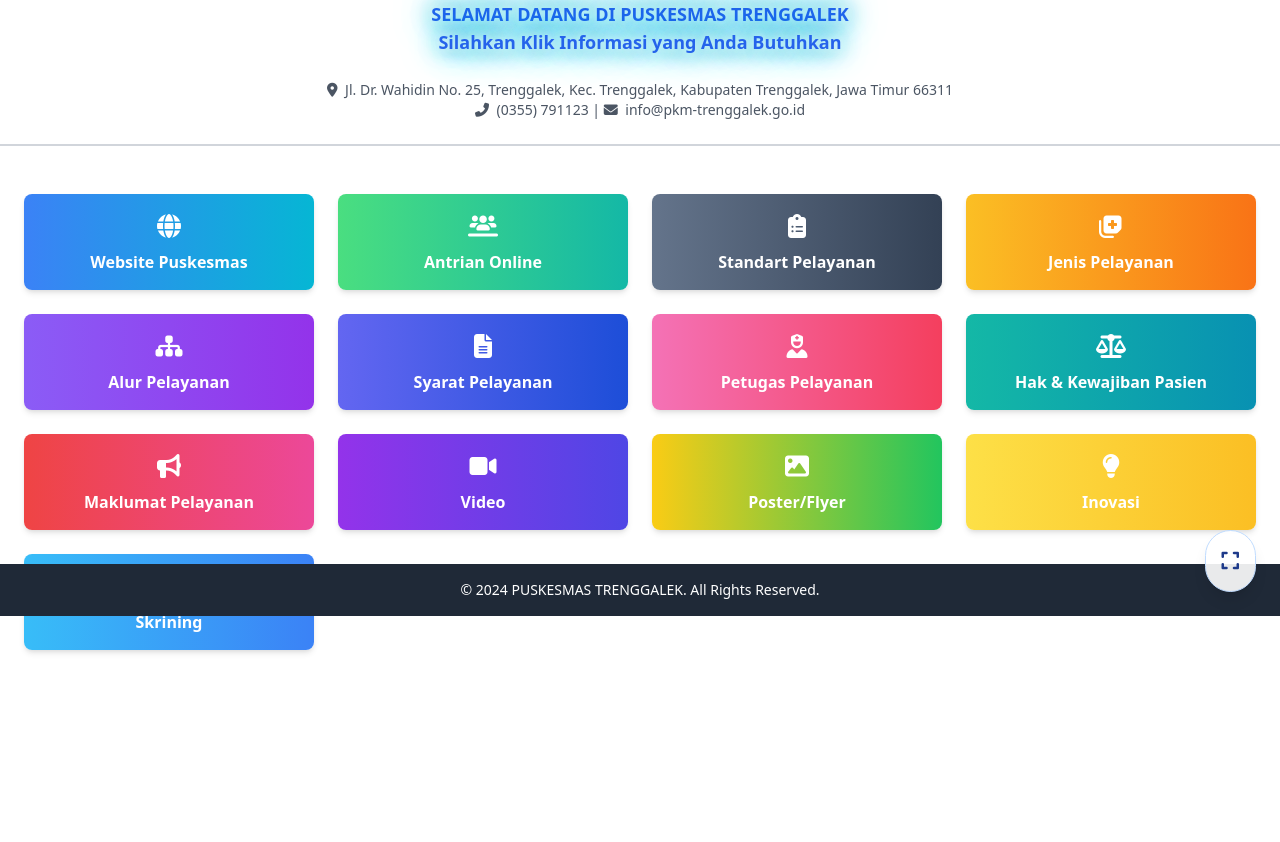
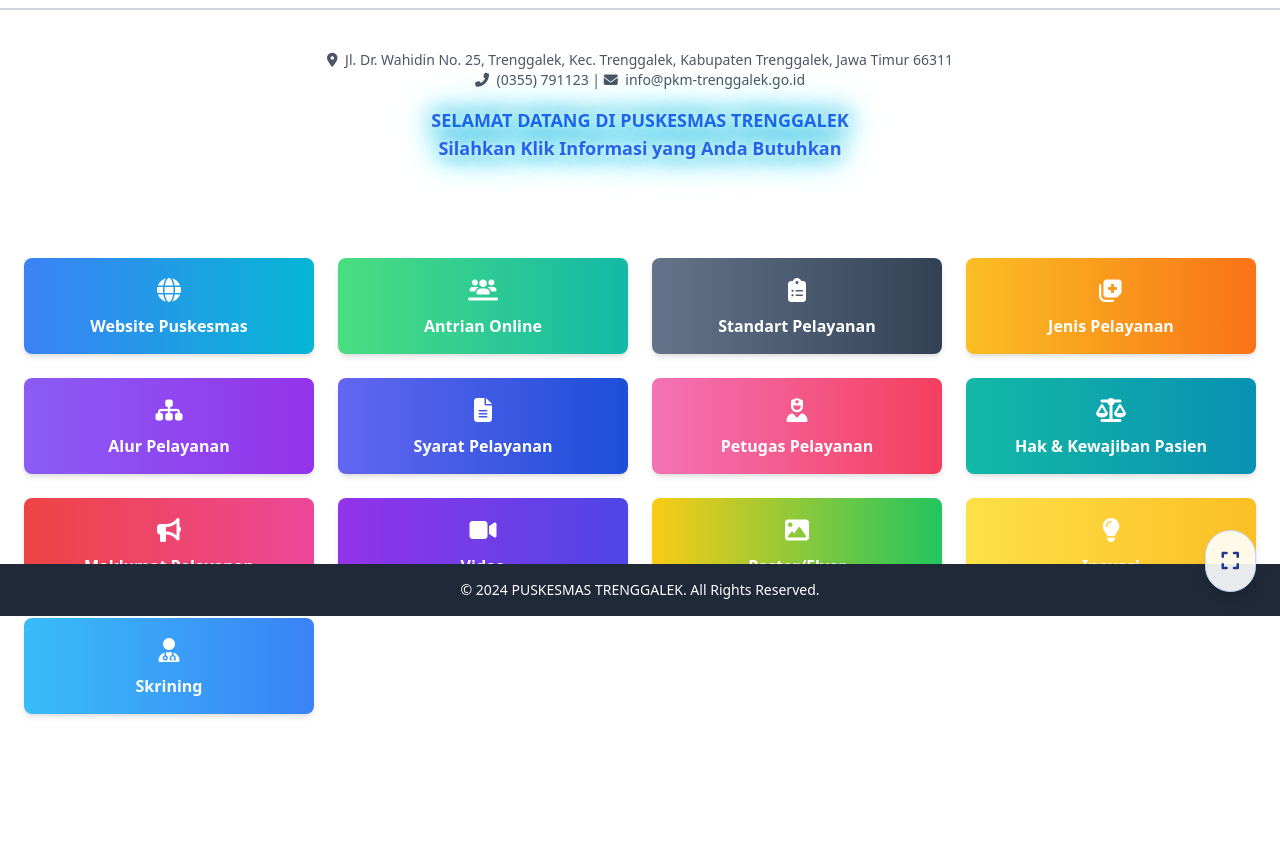
Before and after one commit to PKMTRENGGALEK/AnjunganCerdas, a plain HTML site: page index.html in a window 1280 px wide. Shown: the part 184-1026 px from the top of the page. Before the commit the page ends 962 px from the top, so only its background shows below. Drawn offline with nearby package versions, Linux system fonts and the light colour scheme.

Commit message:
Update index.html

```diff
--- a/index.html
+++ b/index.html
@@ -73,22 +73,6 @@
           alt="Logo Puskesmas Trenggalek"
           class="w-40 md:w-48 h-auto mx-auto"
         />
-
-        <!-- Identitas Puskesmas -->
-        <div class="mt-4">
-          <p class="text-base md:text-lg text-blue-600 font-semibold glow-text">
-            SELAMAT DATANG DI PUSKESMAS TRENGGALEK <br />Silahkan Klik Informasi
-            yang Anda Butuhkan
-          </p>
-          <br />
-          <p class="text-sm text-gray-600 max-w-2xl">
-            <i class="fas fa-map-marker-alt mr-1"></i> Jl. Dr. Wahidin No. 25,
-            Trenggalek, Kec. Trenggalek, Kabupaten Trenggalek, Jawa Timur 66311
-            <br />
-            <i class="fas fa-phone-alt mr-1"></i> (0355) 791123 |
-            <i class="fas fa-envelope mr-1"></i> info@pkm-trenggalek.go.id
-          </p>
-        </div>
       </div>
     </div>
 
@@ -97,6 +81,27 @@
 
     <!-- =================== KONTEN UTAMA (MENU) =================== -->
     <!-- Tambahkan padding-bottom agar tidak tertutup footer -->
+    <!-- Identitas Puskesmas -->
+    <div class="container mx-auto px-6 py-6">
+      <div class="flex flex-col items-center text-center">
+        <div class="mt-4">
+          <p class="text-sm text-gray-600 max-w-2xl">
+            <i class="fas fa-map-marker-alt mr-1"></i> Jl. Dr. Wahidin No. 25,
+            Trenggalek, Kec. Trenggalek, Kabupaten Trenggalek, Jawa Timur 66311
+            <br />
+            <i class="fas fa-phone-alt mr-1"></i> (0355) 791123 |
+            <i class="fas fa-envelope mr-1"></i> info@pkm-trenggalek.go.id
+          </p>
+          <p
+            class="text-base md:text-lg text-blue-600 font-semibold glow-text mt-4"
+          >
+            SELAMAT DATANG DI PUSKESMAS TRENGGALEK <br />Silahkan Klik Informasi
+            yang Anda Butuhkan
+          </p>
+          <br />
+        </div>
+      </div>
+    </div>
     <main class="container mx-auto px-6 py-12 pb-32">
       <div
         id="menu-grid"
```
